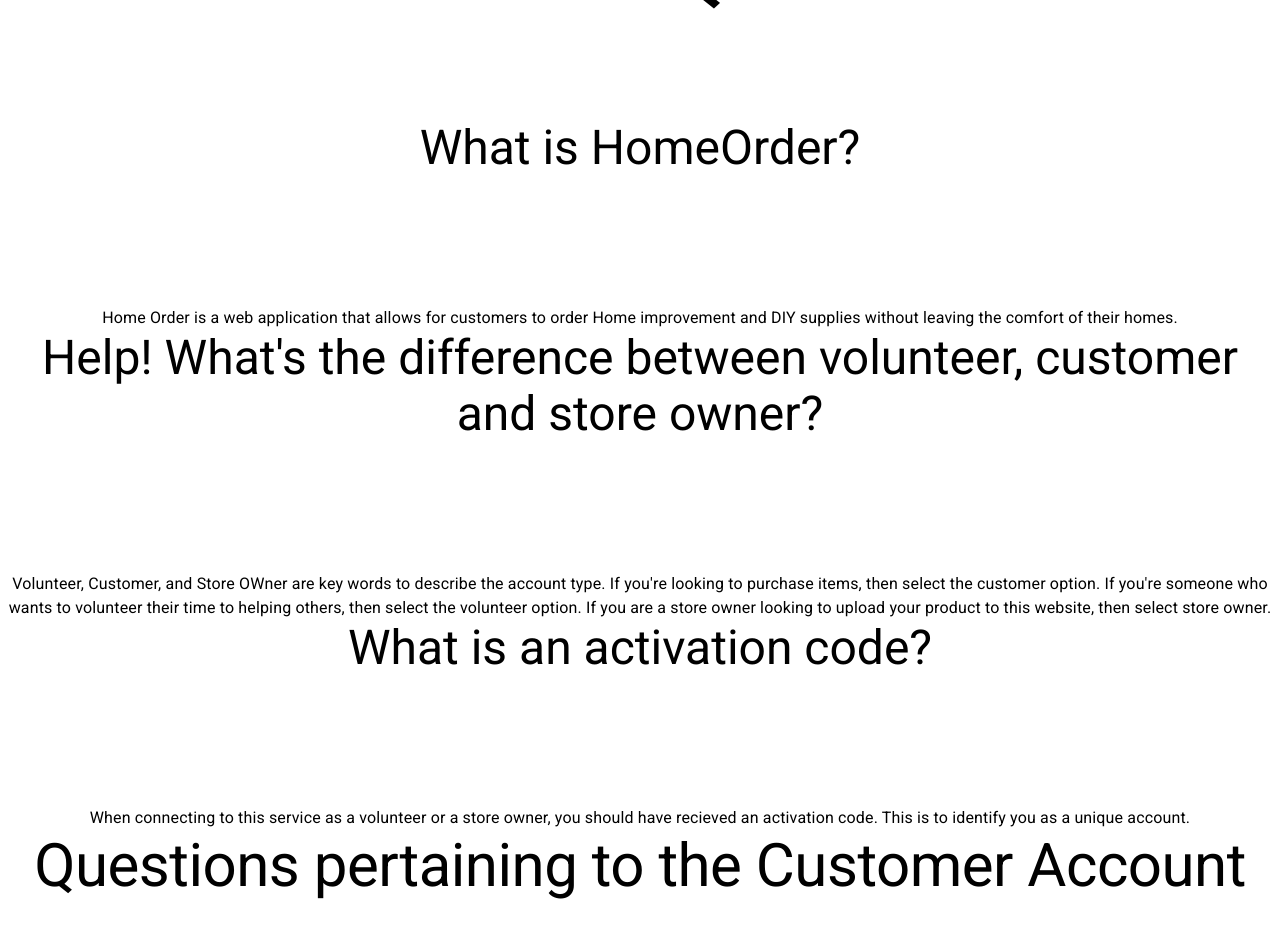
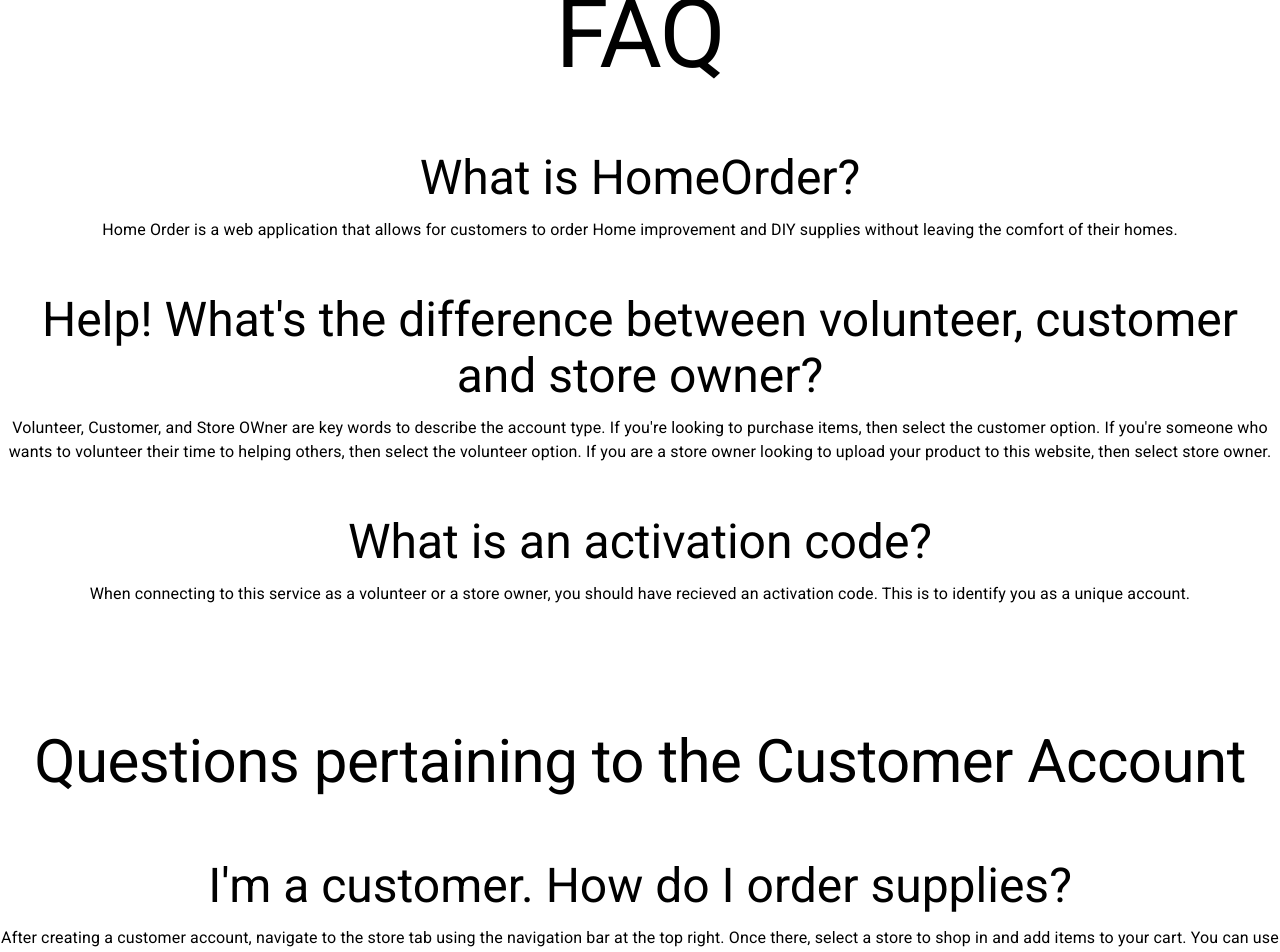
Before and after one commit to mvanree00/Home-Order-Spark, a React (Create React App) app in the folder client/: page /faq in a window 1280 px wide. Shown: the part 180-1132 px from the top of the page. Built offline with nearby package versions, Linux system fonts and the light colour scheme.

Commit message:
added faq.css

```diff
--- /dev/null
+++ b/client/src/views/FAQ.css
@@ -0,0 +1,33 @@
+body {
+    margin: 0
+
+}
+
+.Header{
+    display: block;
+    padding-bottom: 2px;
+    text-align: center;
+}
+
+.Input {
+    text-align: center;
+    margin-bottom: 30px;
+}
+
+.Text {
+    padding-top: 10px;
+    padding-bottom: 50px;
+    text-align: center;
+
+}
+.button {
+    text-align:center;
+    padding-top: 30px;
+}
+.topHeader {
+    display: block;
+    padding-bottom: 60px;
+    padding-top: 70px;
+    text-align: center;
+
+}
--- a/client/src/views/FAQ.js
+++ b/client/src/views/FAQ.js
@@ -4,7 +4,7 @@ import { Link } from 'react-router-dom';
 import Button from '@material-ui/core/Button'
 import Typography from '@material-ui/core/Typography'
 import Input from '@material-ui/core/Input'
-import './LogIn.css'
+import './FAQ.css'
 import 'fontsource-roboto'
 import Dialog from '@material-ui/core/Dialog';
 import DialogActions from '@material-ui/core/DialogActions';
@@ -20,14 +20,14 @@ const inputStyle = {
 const FAQ = (props) => {
 return(
      <div>
-          <Typography variant="h1" className="Header">FAQ</Typography>
+          <Typography variant="h1" className="topHeader">FAQ</Typography>
           <Typography variant="h3" className="Header"> What is HomeOrder?</Typography>
           <Typography  className="Text"> Home Order is a web application that allows for customers to order Home improvement and DIY supplies without leaving the comfort of their homes. </Typography>
           <Typography variant="h3" className="Header"> Help! What's the difference between volunteer, customer and store owner?</Typography>
           <Typography  className="Text"> Volunteer, Customer, and Store OWner are key words to describe the account type. If you're looking to purchase items, then select the customer option. If you're someone who wants to volunteer their time to helping others, then select the volunteer option. If you are a store owner looking to upload your product to this website, then select store owner.</Typography>
           <Typography variant="h3" className="Header"> What is an activation code?</Typography>
           <Typography  className="Text"> When connecting to this service as a volunteer or a store owner, you should have recieved an activation code. This is to identify you as a unique account.</Typography>
-          <Typography variant="h2" className="Header"> Questions pertaining to the Customer Account</Typography>
+          <Typography variant="h2" className="topHeader"> Questions pertaining to the Customer Account</Typography>
           <Typography variant="h3" className="Header"> I'm a customer. How do I order supplies?</Typography>
           <Typography  className="Text"> After creating a customer account, navigate to the store tab using the navigation bar at the top right. Once there, select a store to shop in and add items to your cart. You can use the browser back key to return to the list of all stores. </Typography>
           <Typography variant="h3" className="Header"> What is the dashboard?</Typography>
@@ -40,7 +40,7 @@ return(
           <Typography  className="Text"> If you have any work or home improvements that need to be done, creating a work order/job will allow volunteers to come and assist you. To create a job, navigate to the Create Job tab. Once on the new screen, provide the work categroy and full description of the job. Once the job is submitted, a volunteer will be in contact shortly.</Typography>
           <Typography variant="h3" className="Header"> Where can I find jobs I've created?</Typography>
           <Typography  className="Text"> On your dashboard, under current order, you will find your current open jobs.  </Typography>
-          <Typography variant="h2" className="Header"> Questions pertaining to the Volunteer Account</Typography>
+          <Typography variant="h2" className="topHeader"> Questions pertaining to the Volunteer Account</Typography>
           <Typography variant="h3" className="Header"> I'm a volunteer. What is my dashboard?</Typography>
           <Typography  className="Text"> As a volunteer, your dashboard will show you any open deliveries or open jobs. You will be able to accept and view orders from this screen.  </Typography>
           <Typography variant="h3" className="Header"> Where can I find open jobs?</Typography>
@@ -53,7 +53,7 @@ return(
           <Typography  className="Text"> In the current orders tab, click on the delivered button.  </Typography>
           <Typography variant="h3" className="Header"> I can't complete an order. How do I cancel it?</Typography>
           <Typography  className="Text"> In the view orders screen, under the items list, click on the cancel order button.  </Typography>
-          <Typography variant="h2" className="Header"> Questions pertaining to the Store Owner Account</Typography>
+          <Typography variant="h2" className="topHeader"> Questions pertaining to the Store Owner Account</Typography>
           <Typography variant="h3" className="Header"> I'm a store owner? How do I add to my inventory?</Typography>
           <Typography  className="Text"> On your dashboard is multiple input field if you want to add just one item. Alternatively, uploading a .xlsx (an excel) file will upload multiple items at once.   </Typography>
           <Typography variant="h3" className="Header"> How do I add multiple items to my inventory?</Typography>
@@ -62,7 +62,7 @@ return(
           <Typography  className="Text"> Your store's inventory can be viewed from the Store Inventory tab.  </Typography>
           <Typography variant="h3" className="Header"> How can i delete from my inventory?</Typography>
           <Typography  className="Text"> In the Store Inventory tab, in the right most column of the table is the delete button. Simply click the button in the row you wish to delete.    </Typography>
-          <Typography variant="h2" className="Header"> Questions pertaining to the Forum</Typography>
+          <Typography variant="h2" className="topHeader"> Questions pertaining to the Forum</Typography>
           <Typography variant="h3" className="Header">What is the forum?</Typography>
           <Typography  className="Text"> The forum is a message board system where people can post their questions and anyone is able to answer them.    </Typography>
           <Typography variant="h3" className="Header"> How do I create a post?</Typography>
```
